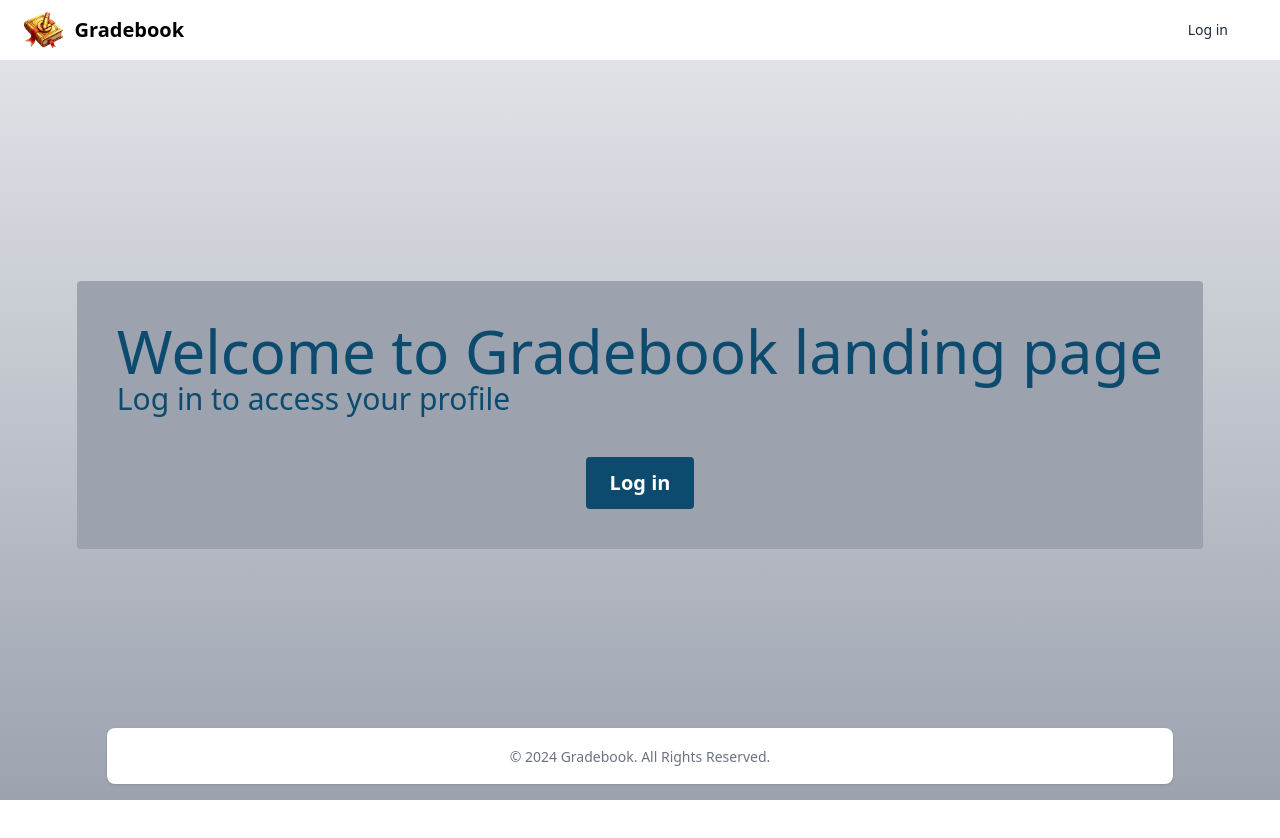
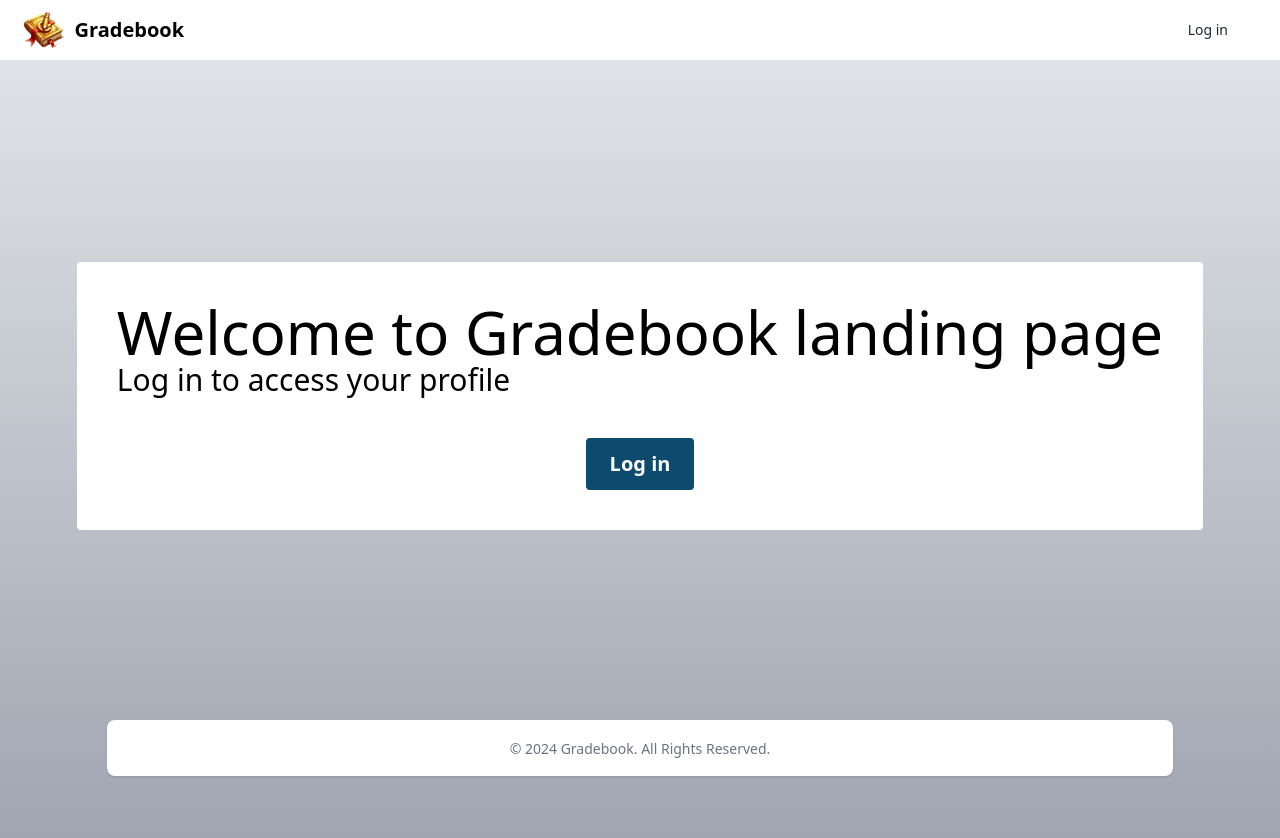
Before and after one commit to JakJaj/Gradebook, a React (Vite) app in the folder frontend/: page / in a window 1280 px wide. Shown: the top 838 px of the page. Before the commit the page ends 800 px from the top, so only its background shows below. Built offline with nearby package versions, Linux system fonts and the light colour scheme.

Commit message:
fix grid

```diff
--- a/frontend/src/components/pages/LandingPage/LandingPage.tsx
+++ b/frontend/src/components/pages/LandingPage/LandingPage.tsx
@@ -7,11 +7,14 @@ import GoToLoginBox from "./components/GoToLoginBox";
 function LandingPage(){
     return(
         <>
-        <div className="grid grid-rows-6 h-screen">
+        <div className="grid grid-rows-10 ">
         <TopBar buttonProps={[]} landingPage={true}/>
+
+        <div className=""></div>
 
         <GoToLoginBox />
 
+        <div className=""></div>
         <Footer />
         </div>
         </>
--- a/frontend/src/components/pages/LandingPage/components/GoToLoginBox.tsx
+++ b/frontend/src/components/pages/LandingPage/components/GoToLoginBox.tsx
@@ -6,11 +6,11 @@ function GoToLoginBox(){
 
     return(
         <div className="grid justify-self-center row-span-5">
-            <div className="grid grid-col-3 gap-10 grid-row-3 bg-gray-400 rounded p-10 self-center" >
+            <div className="grid grid-col-3 gap-10 grid-row-3 bg-white rounded p-10 self-center" >
 
                 <div className="self-center col-span-3 row-span-2">
-                    <p className="text-6xl text-sky-900">Welcome to Gradebook landing page</p>
-                    <p className="text-3xl self-center text-sky-900">Log in to access your profile</p>
+                    <p className="text-6xl text-black">Welcome to Gradebook landing page</p>
+                    <p className="text-3xl self-center text-black">Log in to access your profile</p>
                 </div>
 
                 <Link to='/login' className="text-xl bg-sky-900 hover:bg-sky-600 text-white font-bold py-3 px-6 col-start-2 rounded ">Log in</Link>
--- a/frontend/src/components/pages/admin/Admin.tsx
+++ b/frontend/src/components/pages/admin/Admin.tsx
@@ -16,7 +16,7 @@ function Admin() {
     };
 
     return (
-        <div>
+        <div className="grid">
             <TopBar buttonProps={textContent}/>
             <div className="flex my-10 flex-wrap gap-10 justify-center">
                 {renderListOfBoxes(textContent)}
```
